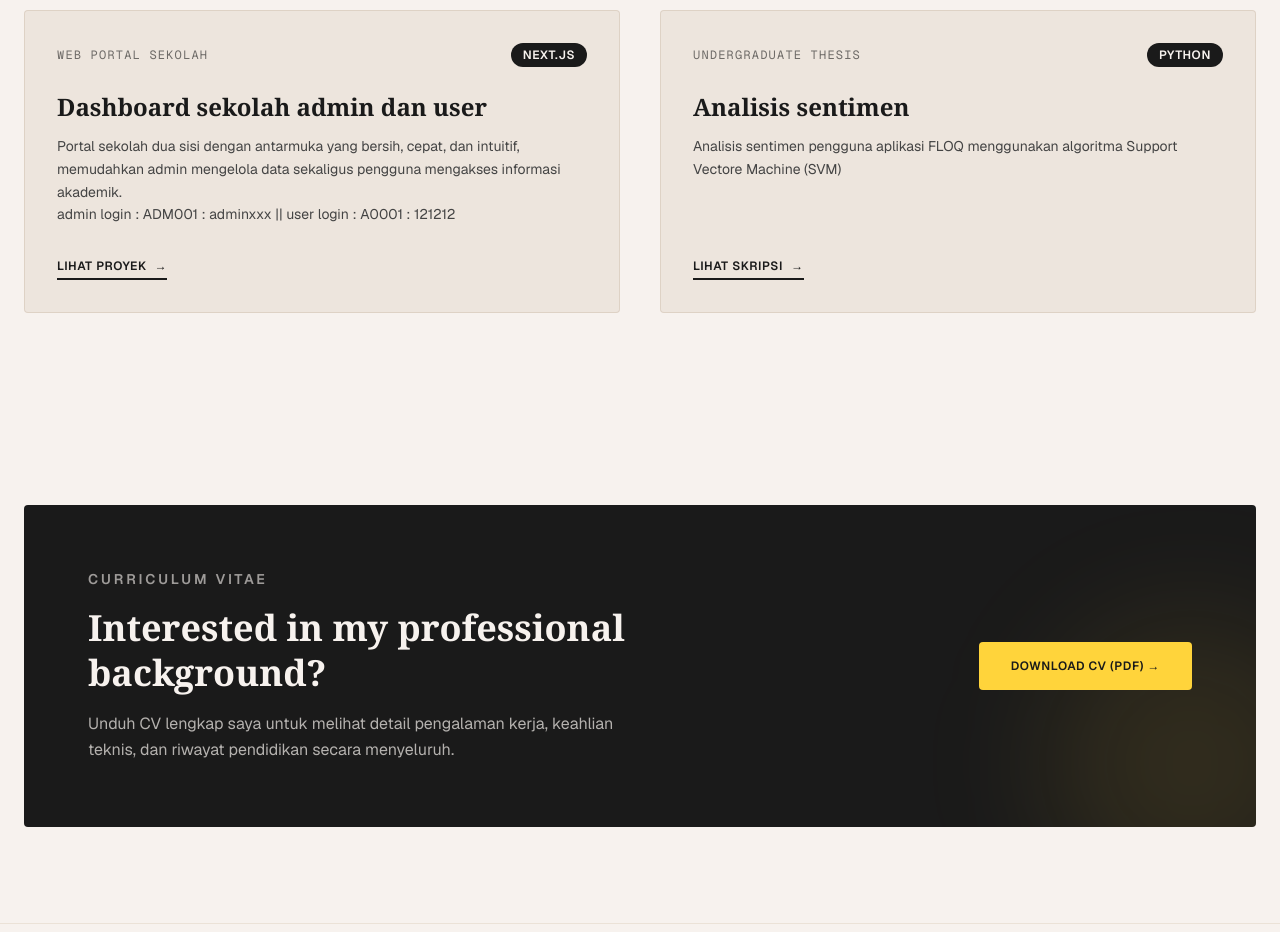
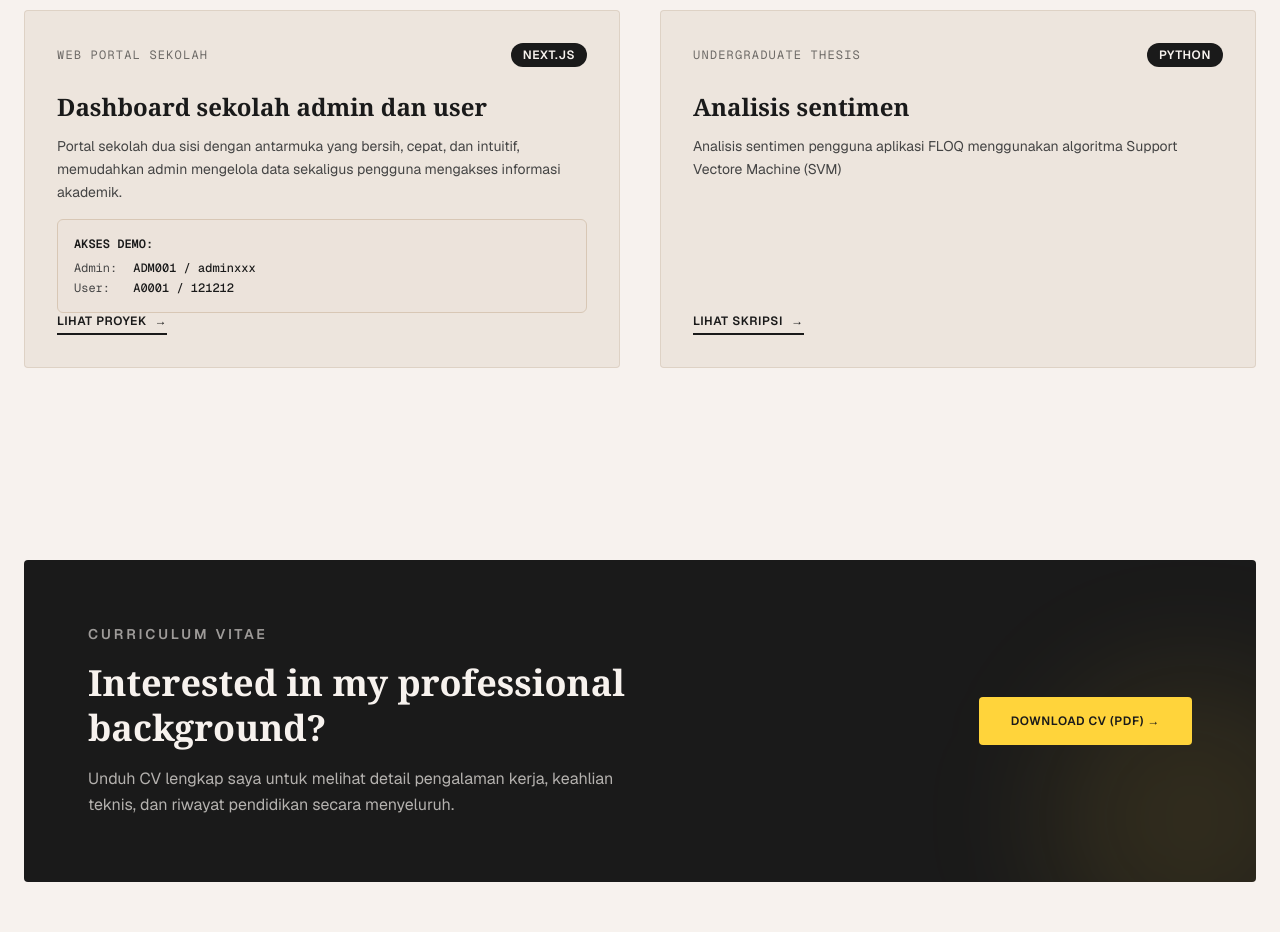
Before and after one commit to TryBonari/portofolio, a Next.js app: page / in a window 1280 px wide. Shown: the part 1920-2852 px from the top of the page. Built offline with nearby package versions, Linux system fonts and the light colour scheme.

Commit message:
final fix

```diff
--- a/page/project.tsx
+++ b/page/project.tsx
@@ -26,14 +26,20 @@ export function Projects() {
                 <span className="text-xs font-semibold tracking-wider px-3 py-1 bg-[#1a1a1a] text-[#F7F2EE] rounded-full">NEXT.JS</span>
               </div>
               <h4 className="text-2xl font-serif font-bold mb-3 text-[#1a1a1a] group-hover:underline">Dashboard sekolah admin dan user</h4>
-              <p className="text-[#444444] text-sm leading-relaxed mb-8 font-sans">
+              <p className="text-[#444444] text-sm leading-relaxed mb-4 font-sans">
                   Portal sekolah dua sisi dengan antarmuka yang bersih, cepat, dan intuitif, memudahkan admin mengelola data sekaligus pengguna mengakses informasi akademik.
-                  <br />
-                  admin login : ADM001 : adminxxx ||
-                  user login  : A0001 : 121212
               </p>
+              <div className="bg-[#EBE2D9]/50 p-4 rounded-md border border-[#D8C7B5] space-y-2 mt-4 font-mono text-xs">
+                  <p className="font-semibold text-[#1a1a1a] mb-2 uppercase">Akses Demo:</p>
+                  <div className="grid grid-cols-[auto_1fr] gap-x-4 gap-y-1 text-[#444444]">
+                    <span>Admin:</span>
+                    <span className="font-medium text-[#1a1a1a]">ADM001 / adminxxx</span>
+                    <span>User:</span>
+                    <span className="font-medium text-[#1a1a1a]">A0001 / 121212</span>
+                  </div>
+                </div>
             </div>
-            <a href="https://portalsekola.netlify.app/" className="inline-flex items-center space-x-2 text-xs font-semibold tracking-wider uppercase text-[#1a1a1a] pb-1 border-b-2 border-[#1a1a1a] w-max">
+            <a href="https://portalsekolaa.netlify.app/" target="_blank" rel="noopener noreferrer" className="inline-flex items-center space-x-2 text-xs font-semibold tracking-wider uppercase text-[#1a1a1a] pb-1 border-b-2 border-[#1a1a1a] w-max">
               <span>Lihat proyek</span>
               <span className="group-hover:translate-x-1 transition-transform">→</span>
             </a>
@@ -51,7 +57,7 @@ export function Projects() {
                 Analisis sentimen pengguna aplikasi FLOQ menggunakan algoritma Support Vectore Machine (SVM)
               </p>
             </div>
-            <a href="	https://repository.mikroskil.ac.id/id/eprint/4504" className="inline-flex items-center space-x-2 text-xs font-semibold tracking-wider uppercase text-[#1a1a1a] pb-1 border-b-2 border-[#1a1a1a] w-max">
+            <a href="	https://repository.mikroskil.ac.id/id/eprint/4504" target="_blank" rel="noopener noreferrer" className="inline-flex items-center space-x-2 text-xs font-semibold tracking-wider uppercase text-[#1a1a1a] pb-1 border-b-2 border-[#1a1a1a] w-max">
               <span>Lihat skripsi</span>
               <span className="group-hover:translate-x-1 transition-transform">→</span>
             </a>
```
